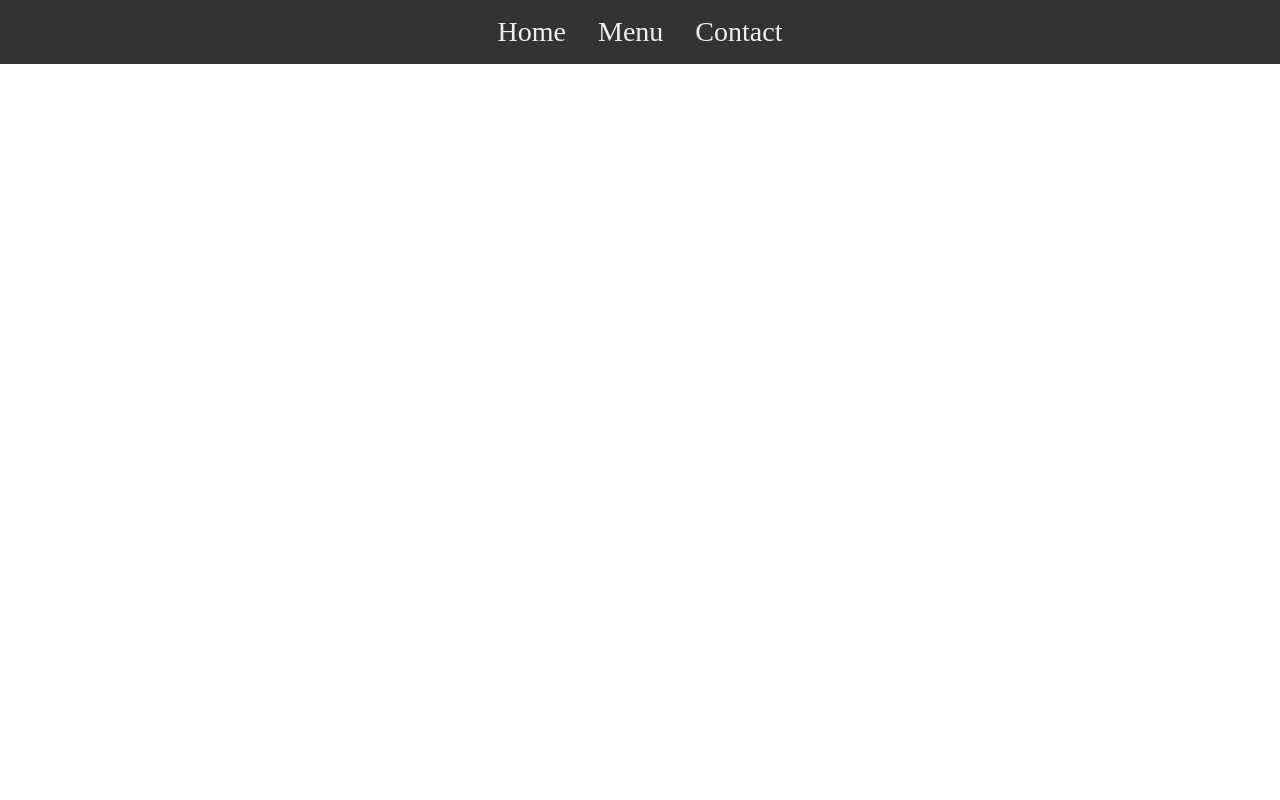
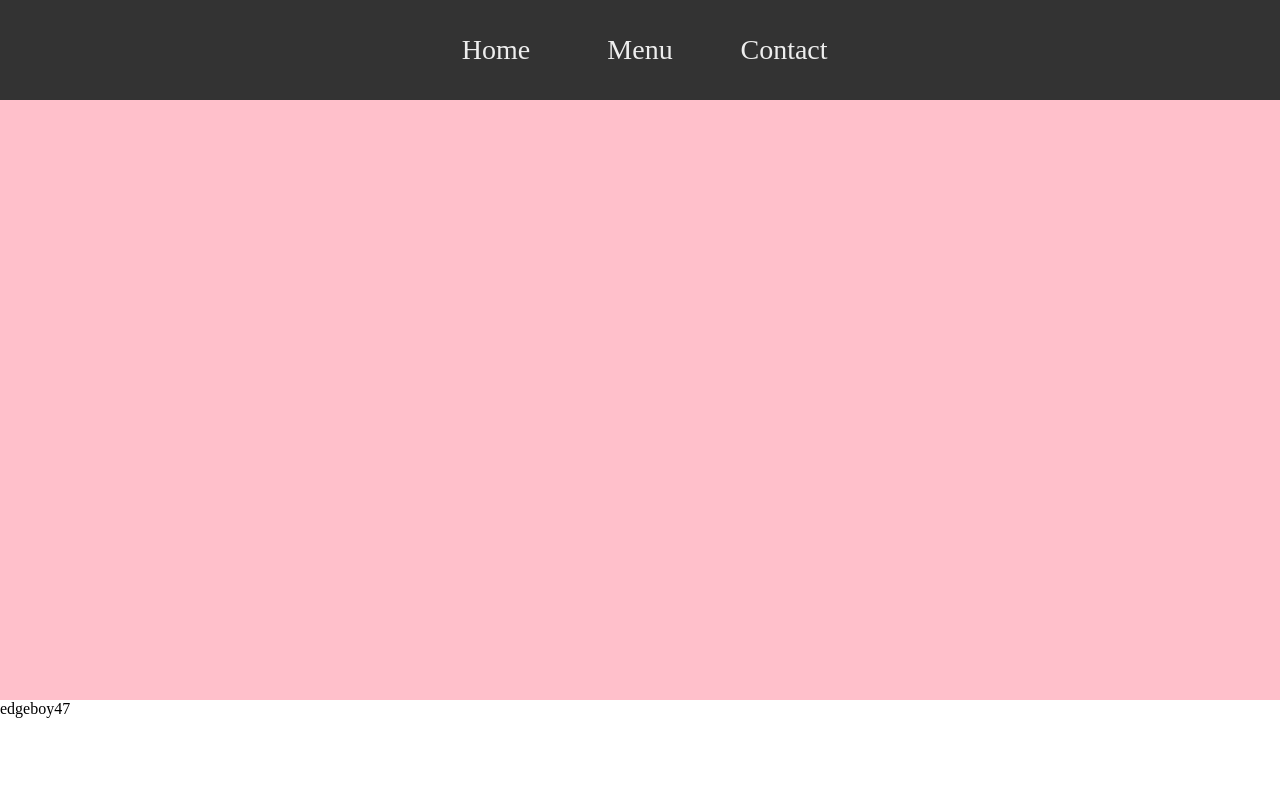
Before and after one commit to edgeboy47/odin-restaurant, a website built with webpack: page dist/index.html in a window 1280 px wide. Built offline with nearby package versions, Linux system fonts and the light colour scheme.

Commit message:
Create modules for each component

```diff
--- /dev/null
+++ b/modules/footer/footer.js
@@ -0,0 +1,11 @@
+import "./style.css";
+
+export default function buildFooter() {
+  const footer = document.createElement("footer");
+  const credit = document.createElement("div");
+  credit.classList.add("credit");
+  credit.innerHTML = "edgeboy47";
+
+  footer.appendChild(credit);
+  return footer;
+}
--- /dev/null
+++ b/modules/footer/style.css
@@ -0,0 +1,3 @@
+footer {
+  grid-row: 3 / 4;
+}
--- /dev/null
+++ b/modules/header/header.js
@@ -0,0 +1,23 @@
+import styles from "./style.css";
+
+export default function buildHeader() {
+  const header = document.createElement("header");
+  const homeTab = document.createElement("div");
+  const menuTab = document.createElement("div");
+  const contactTab = document.createElement("div");
+
+  menuTab.innerHTML = "Menu";
+  menuTab.classList.add(`${styles.tab}`);
+
+  homeTab.innerHTML = "Home";
+  homeTab.classList.add(`${styles.tab}`);
+
+  contactTab.innerHTML = "Contact";
+  contactTab.classList.add(`${styles.tab}`);
+
+  header.appendChild(homeTab);
+  header.appendChild(menuTab);
+  header.appendChild(contactTab);
+
+  return header;
+}
--- /dev/null
+++ b/modules/header/style.css
@@ -0,0 +1,21 @@
+header {
+  display: flex;
+  justify-content: center;
+  align-items: center;
+  background-color: #333;
+  color: #eee;
+  grid-row: 1 / 2;
+}
+
+.tab {
+  margin: 0 0.5rem;
+  font-size: 1.75rem;
+  width: 8rem;
+  height: 5rem;
+  display: grid;
+  place-items: center;
+}
+
+.tab:hover {
+  cursor: pointer;
+}
--- /dev/null
+++ b/modules/home/home.js
@@ -0,0 +1,8 @@
+import './style.css';
+
+export default function buildHome() {
+  const home = document.createElement("div");
+
+  home.classList.add("home");
+  return home
+}
--- a/modules/home/index.js
+++ /dev/null
@@ -1,5 +0,0 @@
-import './style.css';
-
-export default function buildHome() {
-
-}
--- a/modules/home/style.css
+++ b/modules/home/style.css
@@ -0,0 +1,5 @@
+.home {
+  background-color: lightblue;
+  width: 100px;
+  height: 100px;
+}
--- /dev/null
+++ b/modules/main/main.js
@@ -0,0 +1,7 @@
+import "./style.css";
+
+export default function buildMain() {
+  const main = document.createElement("main");
+
+  return main;
+}
--- /dev/null
+++ b/modules/main/style.css
@@ -0,0 +1,4 @@
+main {
+  grid-row: 2 / 3;
+  background-color: pink;
+}
--- a/src/index.js
+++ b/src/index.js
@@ -1,25 +1,17 @@
-import './style.css';
+import styles from './style.css';
+import buildFooter from '../modules/footer/footer';
+import buildHeader from '../modules/header/header';
+import buildMain from '../modules/main/main';
 
 function build() {
-  const content = document.querySelector(".content");
-  const header = document.createElement("header");
-  const homeTab = document.createElement("div");
-  const menuTab = document.createElement("div");
-  const contactTab = document.createElement("div");
+  const body = document.querySelector('body');
 
-  menuTab.innerHTML = "Menu";
-  menuTab.classList.add("tab");
-
-  homeTab.innerHTML = "Home";
-  homeTab.classList.add("tab");
-
-  contactTab.innerHTML = "Contact";
-  contactTab.classList.add("tab");
-
-  header.appendChild(homeTab);
-  header.appendChild(menuTab);
-  header.appendChild(contactTab);
-  content.appendChild(header);
+  const content = document.createElement("div");
+  content.classList.add(`${styles.content}`);
+  content.appendChild(buildHeader());
+  content.appendChild(buildMain());
+  content.appendChild(buildFooter());
+  body.appendChild(content)
 }
 
 document.addEventListener("DOMContentLoaded", build);
--- a/src/style.css
+++ b/src/style.css
@@ -4,15 +4,9 @@
   box-sizing: border-box;
 }
 
-header {
-  display: flex;
-  justify-content: center;
-  align-items: center;
-  background-color: #333;
-  color: #eee;
+
+.content {
+  display: grid;
+  grid-template-rows: 100px 1fr 100px;
+  min-height: 100vh;
 }
-
-.tab {
-  margin: 1rem;
-  font-size: 1.75rem;
-}
--- a/webpack.config.js
+++ b/webpack.config.js
@@ -12,7 +12,16 @@ module.exports = {
     rules: [
       {
         test: /\.css$/i,
-        use: ["style-loader", "css-loader"],
+        use: [
+          "style-loader",
+          {
+            loader: "css-loader",
+            options: {
+              modules: true,
+              importLoaders: 1,
+            }
+          }
+        ],
       },
     ],
   },
```
Also changed, not shown: README.md, dist/index.html, dist/main.js.
